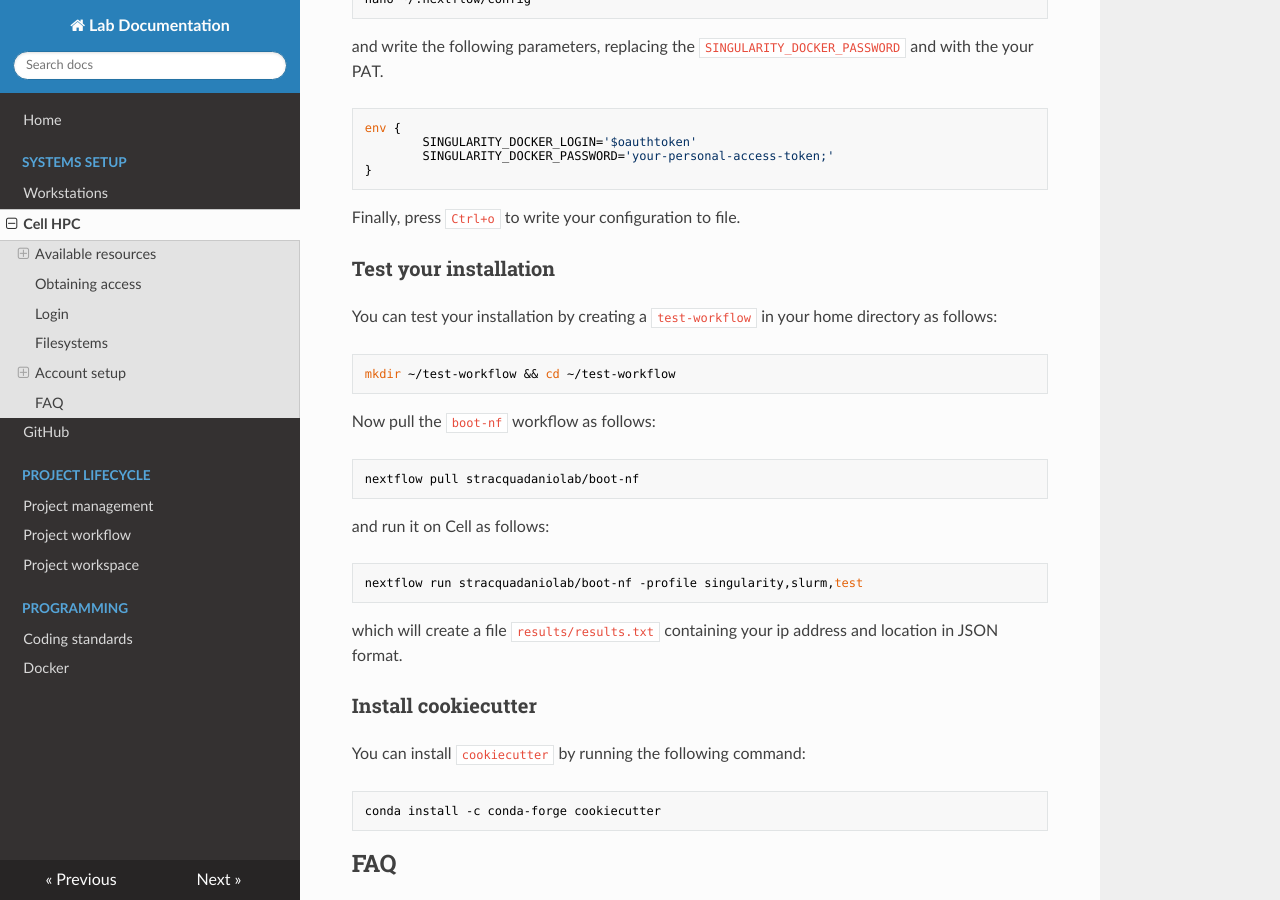
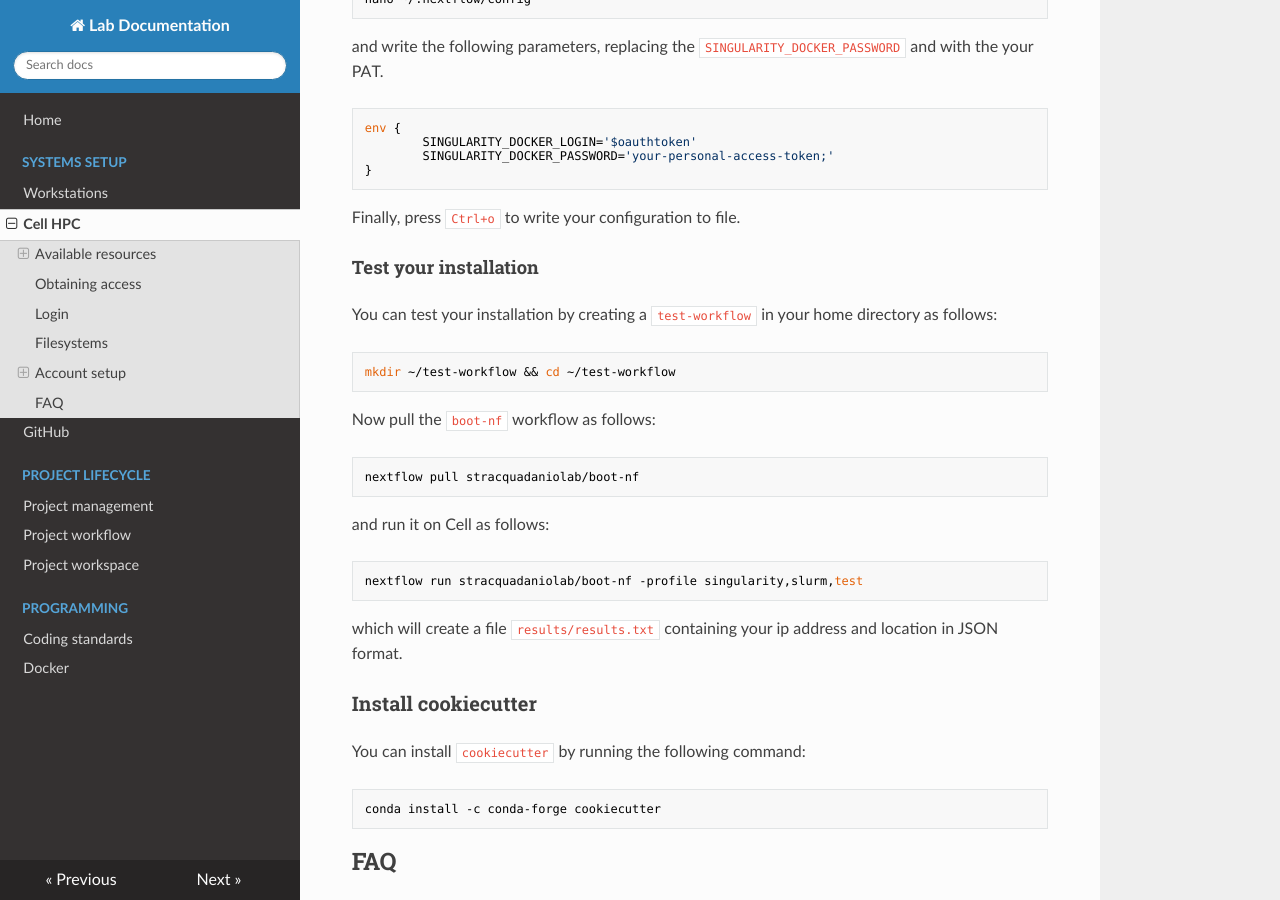
Before and after one commit to stracquadaniolab/docs, an MkDocs documentation site: the page built from docs/systems-setup/hpc-cell.md, in a window 1280 px wide and 900 px high, scrolled down 2591 px. Built offline with MkDocs 1.6.1, drawn with Linux system fonts in a browser that asks for light colours; nearby versions of some CDN libraries.

````diff
--- a/docs/systems-setup/hpc-cell.md
+++ b/docs/systems-setup/hpc-cell.md
@@ -6,7 +6,7 @@ EDDIE university system.
 
 ## Available resources
 
-### Hardware resources
+###  Hardware resources
 
 - 128 CPU cores, 2.4Ghz-3.1GHz
 - 64 or 128 Gb ECC RAM per node
@@ -48,13 +48,11 @@ the other University services.
 | `/localdisk/storage/projects`   | Directory to store teams' projects              | 10Tb  |   Yes  |
 | `/localdisk/storage/datasets`   | Directory to store raw data                     | 5Tb   |   Yes  |
 
-
 **WARNING** Although the projects are regularly backed up, Cell is not intended
 for long term storage. Therefore, it's mandatory to transfer your raw data and
 final results on the group Datastore regularly.
 
-
-## Account setup
+##  Account setup
 
 ### Install miniconda
 
@@ -91,7 +89,7 @@ You can install Nextflow from the command line by running:
 curl -s https://get.nextflow.io | bash
 ```
 
-#### Add your GitHub PAT
+####  Add your GitHub PAT
 
 You need to add your PAT to the Nextflow configuration to pull from the lab
 GitHub organization. To do that, create a new text file as follows:
@@ -134,7 +132,7 @@ env {
 
 Finally, press `Ctrl+o` to write your configuration to file.
 
-### Test your installation
+####  Test your installation
 
 You can test your installation by creating a `test-workflow` in
 your home directory as follows:
@@ -158,14 +156,13 @@ nextflow run stracquadaniolab/boot-nf -profile singularity,slurm,test
 which will create a file `results/results.txt` containing your ip address and
 location in JSON format.
 
-### Install cookiecutter
+###  Install cookiecutter
 
 You can install `cookiecutter` by running the following command:
 
 ```bash
 conda install -c conda-forge cookiecutter
 ```
-
 
 ## FAQ
 
````
